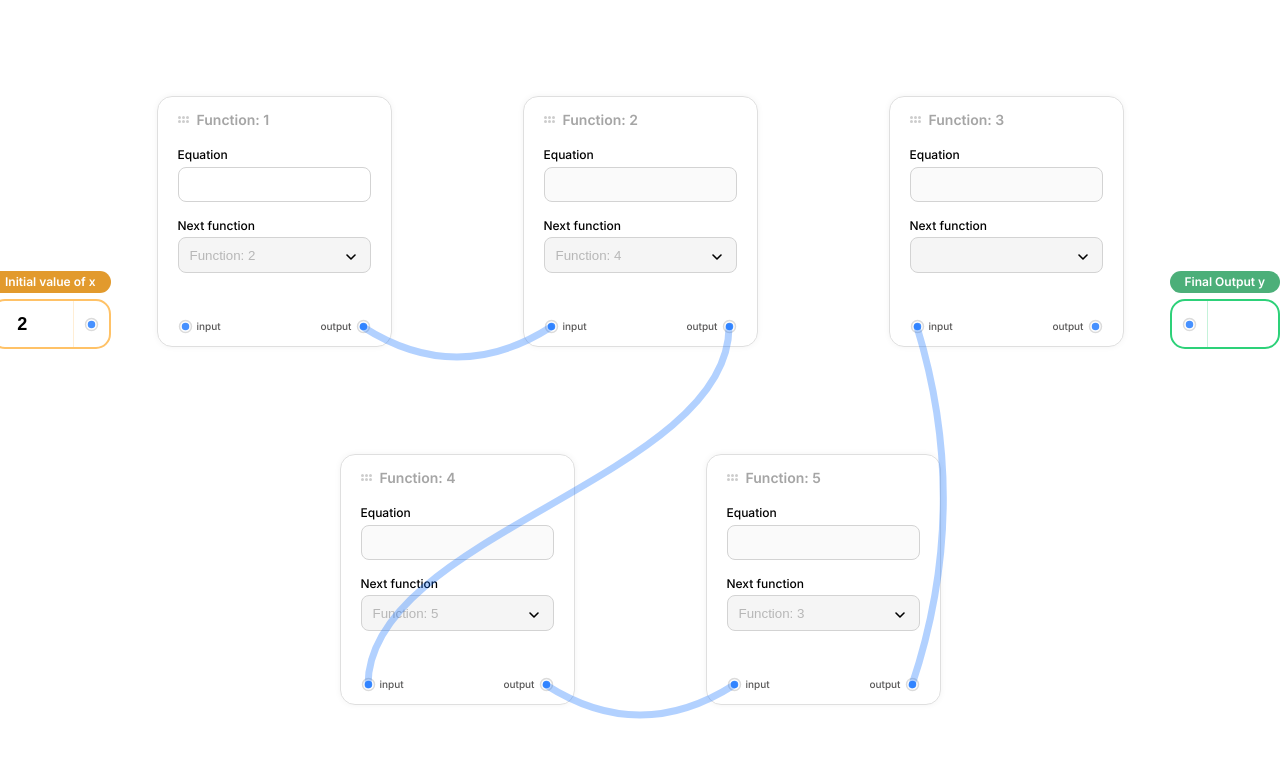
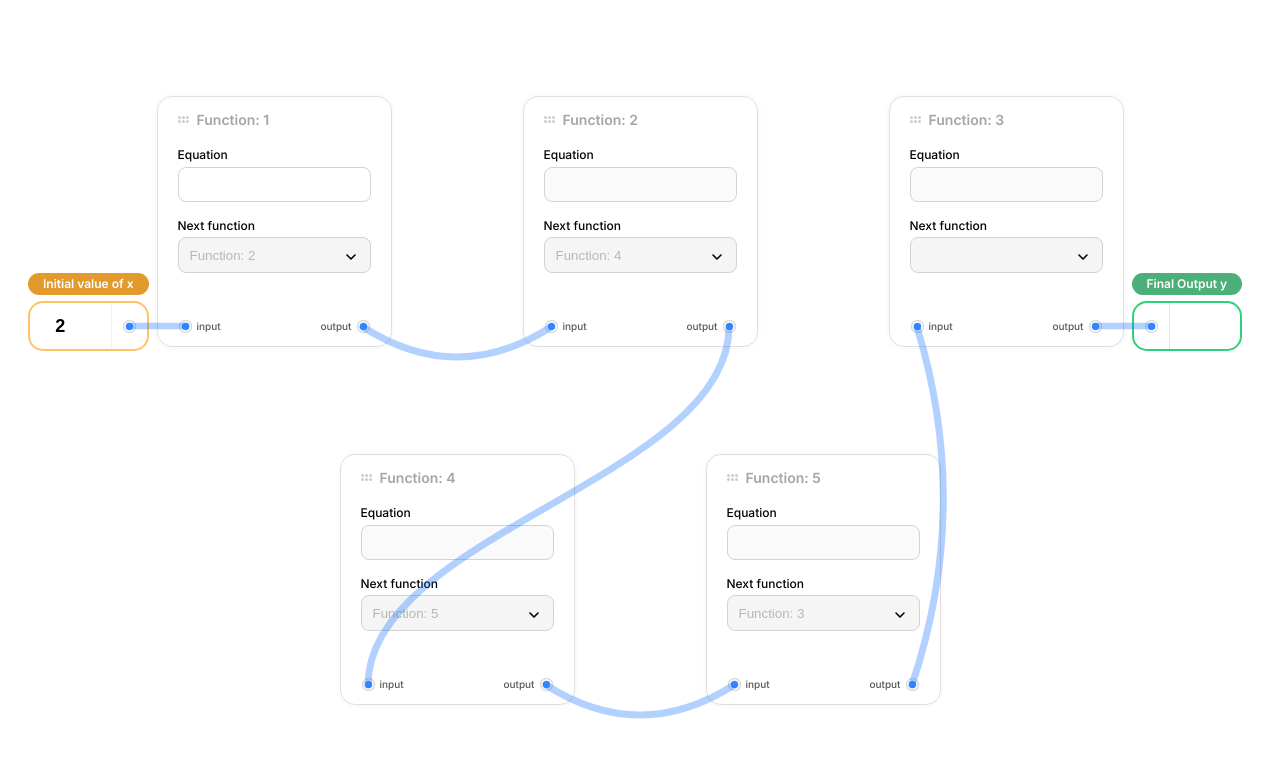
Before and after one commit to CelestialAzure/function-chain, a React (Create React App) app: page / in a window 1280 px wide. Shown: the top 758 px of the page. Built offline with nearby package versions, Linux system fonts and the light colour scheme.

Commit message:
ADDED : code-clean up

```diff
--- a/src/App.tsx
+++ b/src/App.tsx
@@ -51,7 +51,7 @@ const App: React.FC = () => {
 
   //* To add a new node/function to the chain,
   //* simply find the isFinal node, set it to false and remap it to the new object (which will now be isFinal).
-  console.log("nodes", nodes);
+
   return (
     <div className="function-chain--wrapper">
       <div className="function-chain">
--- a/src/components/CalculatorNode/InputNode.tsx
+++ b/src/components/CalculatorNode/InputNode.tsx
@@ -1,5 +1,6 @@
 import React from "react";
 import { FunctionNode } from "../../helpers/types";
+import CircleIcon from "./internalComponents/CircleIcon";
 
 interface InputNodeProps {
   node: FunctionNode;
@@ -35,28 +36,30 @@ const InputNode: React.FC<InputNodeProps> = ({ node, setNodes }) => {
           />
         </div>
         <div className="initial-input--bottom--left">
+          <CircleIcon />
+
           <svg
-            viewBox="0 0 10 10"
-            fill="red"
-            stroke="currentColor"
-            height={15}
-            width={15}
+            className="initial-input--connector-line"
+            width="67"
+            height="7"
+            style={{
+              position: "absolute",
+              left: "14px",
+              top: "50%",
+              transform: "translateY(-50%)",
+              backgroundColor: "transparent",
+            }}
           >
-            <circle
-              cx="5"
-              cy="5"
-              r="4"
-              stroke="#dbdbdb"
-              strokeWidth={1}
+            <line
+              x1="3.5"
+              y1="3.5"
+              x2="60"
+              y2="3.5"
               fill="none"
-            />
-            <circle
-              cx="5"
-              cy="5"
-              r="2"
-              stroke="#4791ff"
-              strokeWidth={1}
-              fill="#4791ff"
+              stroke="#0066ff"
+              strokeWidth="7"
+              opacity="0.3"
+              style={{ strokeLinecap: "round" }}
             />
           </svg>
         </div>
--- a/src/components/CalculatorNode/NodeConnector.tsx
+++ b/src/components/CalculatorNode/NodeConnector.tsx
@@ -2,6 +2,7 @@ import React from "react";
 import { FunctionNode } from "../../helpers/types";
 import OutputNode from "./OutputNode";
 import InputNode from "./InputNode";
+import CircleIcon from "./internalComponents/CircleIcon";
 interface NodeProps {
   position: number;
   outputRefs: React.MutableRefObject<(HTMLDivElement | null)[]>;
@@ -31,30 +32,7 @@ const Node: React.FC<NodeProps> = ({
             className="node-connector--connection_point"
             ref={(el) => (outputRefs.current[nodeData.id] = el)}
           >
-            <svg
-              viewBox="0 0 10 10"
-              fill="red"
-              stroke="currentColor"
-              height={15}
-              width={15}
-            >
-              <circle
-                cx="5"
-                cy="5"
-                r="4"
-                stroke="#dbdbdb"
-                strokeWidth={1}
-                fill="none"
-              />
-              <circle
-                cx="5"
-                cy="5"
-                r="2"
-                stroke="#4791ff"
-                strokeWidth={1}
-                fill="#4791ff"
-              />
-            </svg>
+            <CircleIcon />
             {nodeData.isFinal && <OutputNode value={nodeData?.finalOutput} />}
           </div>
         </>
@@ -66,30 +44,8 @@ const Node: React.FC<NodeProps> = ({
             className="node-connector--connection_point"
             ref={(el) => (inputRefs.current[nodeData.id] = el)}
           >
-            <svg
-              viewBox="0 0 10 10"
-              fill="red"
-              stroke="currentColor"
-              height={15}
-              width={15}
-            >
-              <circle
-                cx="5"
-                cy="5"
-                r="4"
-                stroke="#dbdbdb"
-                strokeWidth={1}
-                fill="none"
-              />
-              <circle
-                cx="5"
-                cy="5"
-                r="2"
-                stroke="#4791ff"
-                strokeWidth={1}
-                fill="#4791ff"
-              />
-            </svg>
+            <CircleIcon />
+
             {nodeData.isInitial && (
               <InputNode node={nodeData} setNodes={setNodes} />
             )}
--- a/src/components/CalculatorNode/OutputNode.tsx
+++ b/src/components/CalculatorNode/OutputNode.tsx
@@ -1,4 +1,5 @@
 import React from "react";
+import CircleIcon from "./internalComponents/CircleIcon";
 
 interface OutputNodeProps {
   value: number | null | undefined;
@@ -12,28 +13,29 @@ const OutputNode: React.FC<OutputNodeProps> = ({ value }) => {
       </div>
       <div className="final-output--bottom">
         <div className="final-output--bottom--left">
+          <CircleIcon />
           <svg
-            viewBox="0 0 10 10"
-            fill="red"
-            stroke="currentColor"
-            height={15}
-            width={15}
+            className="final-output---connector-line"
+            width="67"
+            height="7"
+            style={{
+              position: "absolute",
+              left: "-120%",
+              top: "50%",
+              transform: "translateY(-50%)",
+              backgroundColor: "transparent",
+            }}
           >
-            <circle
-              cx="5"
-              cy="5"
-              r="4"
-              stroke="#dbdbdb"
-              strokeWidth={1}
+            <line
+              x1="3.5"
+              y1="3.5"
+              x2="60"
+              y2="3.5"
               fill="none"
-            />
-            <circle
-              cx="5"
-              cy="5"
-              r="2"
-              stroke="#4791ff"
-              strokeWidth={1}
-              fill="#4791ff"
+              stroke="#0066ff"
+              strokeWidth="7"
+              opacity="0.3"
+              style={{ strokeLinecap: "round" }}
             />
           </svg>
         </div>
--- /dev/null
+++ b/src/components/CalculatorNode/internalComponents/CircleIcon.tsx
@@ -0,0 +1,42 @@
+import React from "react";
+
+interface CircleIconProps {
+  size?: number;
+  outerColor?: string;
+  innerColor?: string;
+}
+
+const CircleIcon: React.FC<CircleIconProps> = ({
+  size = 15,
+  outerColor = "#dbdbdb",
+  innerColor = "#4791ff",
+}) => {
+  return (
+    <svg
+      viewBox="0 0 10 10"
+      fill="red"
+      stroke="currentColor"
+      height={size}
+      width={size}
+    >
+      <circle
+        cx="5"
+        cy="5"
+        r="4"
+        stroke={outerColor}
+        strokeWidth={1}
+        fill="none"
+      />
+      <circle
+        cx="5"
+        cy="5"
+        r="2"
+        stroke={innerColor}
+        strokeWidth={1}
+        fill={innerColor}
+      />
+    </svg>
+  );
+};
+
+export default CircleIcon;
--- a/src/styles/components/calculatorNode/_inputNode.scss
+++ b/src/styles/components/calculatorNode/_inputNode.scss
@@ -1,7 +1,8 @@
 .initial-input {
   position: absolute;
-  right: calc(100% + 67px);
-  bottom: -100%;
+  right: calc(100% + 29px);
+  bottom: calc(100% - 32px);
+
   width: max-content;
   display: flex;
   flex-direction: column;
@@ -25,12 +26,14 @@
     display: flex;
     flex-direction: row;
     height: 50px;
+    box-sizing: border-box;
     &--left {
       display: flex;
       align-items: center;
       justify-content: center;
       width: 36px;
       border-left: 1px solid #ffeed5;
+      position: relative;
     }
     &--right {
       display: flex;
--- a/src/styles/components/calculatorNode/_outputNode.scss
+++ b/src/styles/components/calculatorNode/_outputNode.scss
@@ -1,7 +1,7 @@
 .final-output {
   position: absolute;
-  left: calc(100% + 67px);
-  bottom: -100%;
+  left: calc(100% + 29px);
+  bottom: calc(100% - 32px);
   width: max-content;
   display: flex;
   flex-direction: column;
@@ -24,12 +24,14 @@
     display: flex;
     flex-direction: row;
     height: 50px;
+    box-sizing: border-box;
     &--left {
       display: flex;
       align-items: center;
       justify-content: center;
       width: 36px;
       border-right: 1px solid #c5f2da;
+      position: relative;
     }
     &--right {
       display: flex;
```
